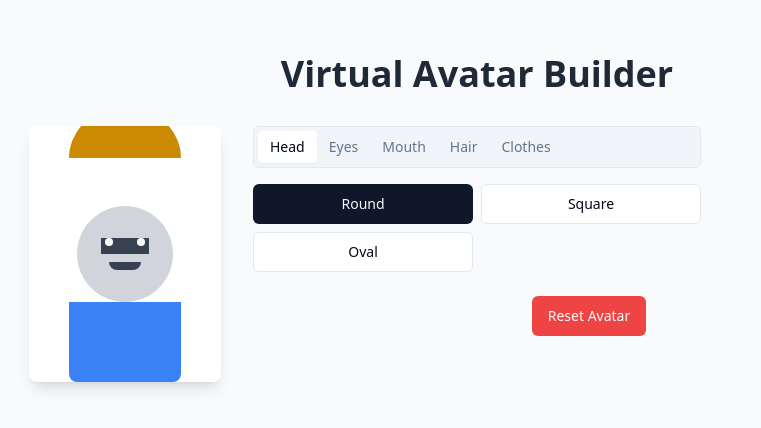
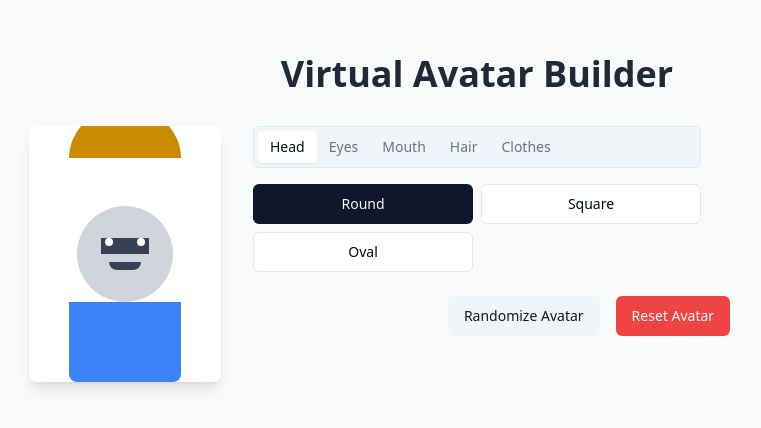
Before and after one commit to MJunhaoChen/virtual-avatar-builder, a React (Vite) app: page /avatar-builder in a window 1280 px wide. Shown: the part 182-610 px from the top of the page, without its empty margins (163-924 px from the left). Built offline with nearby package versions, Linux system fonts and the light colour scheme.

Commit message:
[dyad] Adding a randomize avatar feature - wrote 1 file(s)

```diff
--- a/src/pages/AvatarBuilderPage.tsx
+++ b/src/pages/AvatarBuilderPage.tsx
@@ -1,7 +1,7 @@
 import React, { useState } from "react";
 import AvatarDisplay from "@/components/AvatarDisplay";
 import FeatureSelector from "@/components/FeatureSelector";
-import { defaultAvatarFeatures, AvatarFeatures } from "@/types/avatar";
+import { defaultAvatarFeatures, AvatarFeatures, avatarFeatureOptions } from "@/types/avatar";
 import { Button } from "@/components/ui/button";
 import { toast } from "sonner";
 
@@ -21,6 +21,17 @@ const AvatarBuilderPage: React.FC = () => {
     toast.info("Avatar reset to default!");
   };
 
+  const handleRandomize = () => {
+    const newFeatures: AvatarFeatures = { ...defaultAvatarFeatures };
+    for (const category in avatarFeatureOptions) {
+      const options = (avatarFeatureOptions as any)[category];
+      const randomIndex = Math.floor(Math.random() * options.length);
+      (newFeatures as any)[category] = options[randomIndex];
+    }
+    setFeatures(newFeatures);
+    toast.info("Avatar randomized!");
+  };
+
   return (
     <div className="min-h-screen flex flex-col items-center justify-center bg-gray-50 dark:bg-gray-900 p-4">
       <h1 className="text-4xl font-bold mb-8 text-gray-800 dark:text-gray-100">
@@ -35,7 +46,10 @@ const AvatarBuilderPage: React.FC = () => {
             selectedFeatures={features}
             onSelectFeature={handleSelectFeature}
           />
-          <div className="mt-6 text-center">
+          <div className="mt-6 flex flex-col sm:flex-row justify-center gap-4">
+            <Button onClick={handleRandomize} variant="secondary">
+              Randomize Avatar
+            </Button>
             <Button onClick={handleReset} variant="destructive">
               Reset Avatar
             </Button>
```
